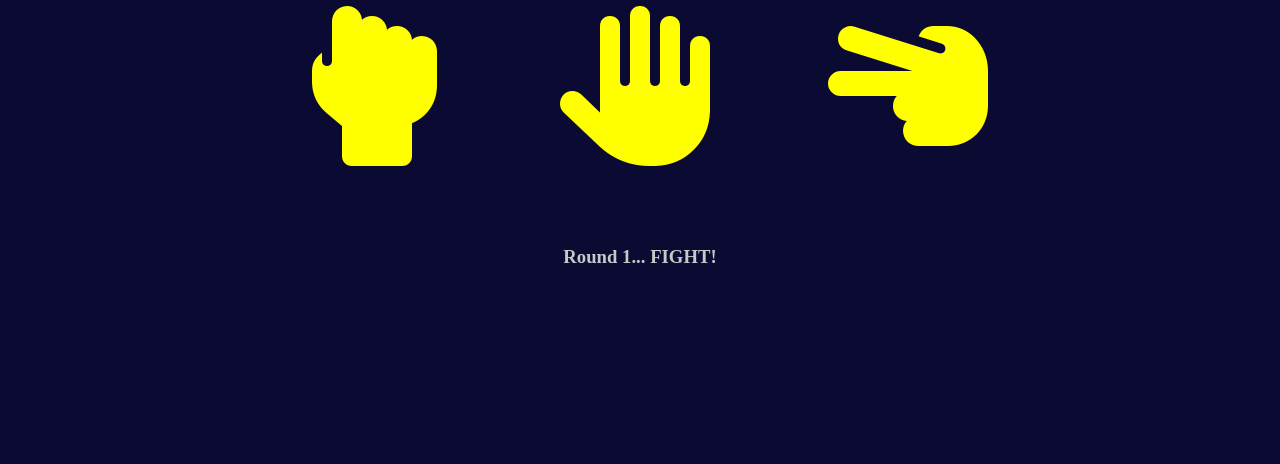
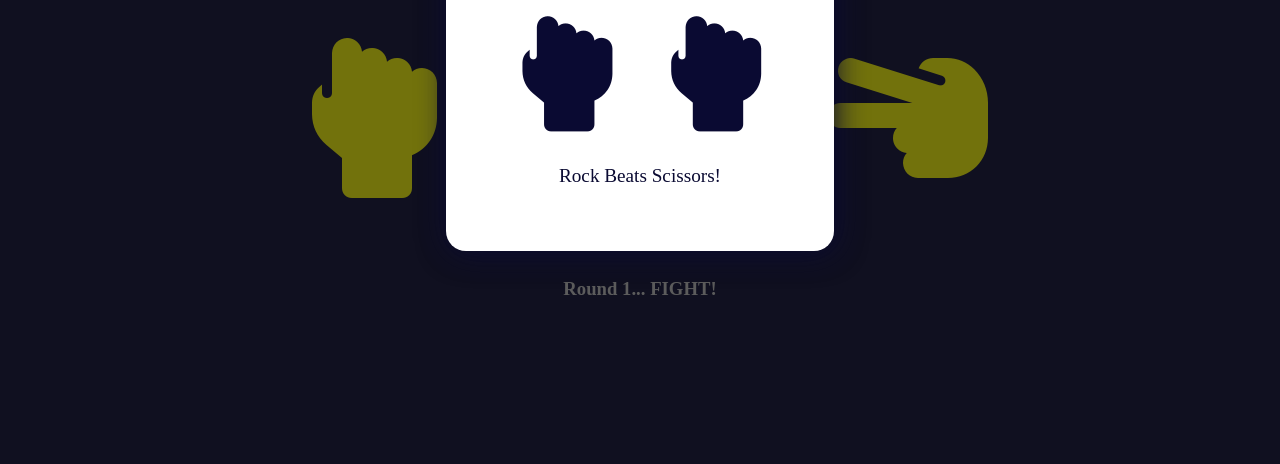
Before and after one commit to eagrcode/Rock-Paper-Scissors, a plain HTML site: page index.html in a window 1280 px wide. Shown: the part 336-800 px from the top of the page. Drawn offline with Linux system fonts and the light colour scheme.

Commit message:
added modal styles

```diff
--- a/index.html
+++ b/index.html
@@ -3,7 +3,7 @@
   <head>
     <meta charset="UTF-8" />
     <title>Rock Paper Scissors</title>
-    <link rel="stylesheet" href="styles.css">
+    <link rel="stylesheet" href="styles.css" />
     <script src="script.js" defer></script>
     <script
       src="https://kit.fontawesome.com/d250e33773.js"
@@ -23,9 +23,21 @@
       </header>
       <h2 id="make-your-selection">Make Your Selection</h2>
       <div class="choices">
-        <i id="rock" class="choice fa-solid fa-hand-back-fist fa-10x fa-fw" style="color:yellow"></i>
-        <i id="paper" class="choice fa-solid fa-hand fa-10x fa-fw" style="color:yellow"></i>
-        <i id="scissors" class="choice fa-solid fa-hand-scissors fa-10x fa-fw" style="color:yellow"></i>
+        <i
+          id="rock"
+          class="choice fa-solid fa-hand-back-fist fa-10x fa-fw"
+          style="color: yellow"
+        ></i>
+        <i
+          id="paper"
+          class="choice fa-solid fa-hand fa-10x fa-fw"
+          style="color: yellow"
+        ></i>
+        <i
+          id="scissors"
+          class="choice fa-solid fa-hand-scissors fa-10x fa-fw"
+          style="color: yellow"
+        ></i>
       </div>
 
       <h3 id="round-counter">Round 1... FIGHT!</h3>
@@ -33,9 +45,11 @@
       <div class="modal">
         <div class="modal-content" id="result">
           <h1>You Win!</h1>
-          <i class="fa-solid fa-hand-back-fist fa-9x"></i>
-          <p>Computer chose Rock</p>
+          <i class="fa-solid fa-hand-back-fist fa-6x fa-fw"></i>
+          <i class="fa-solid fa-hand-back-fist fa-6x fa-fw"></i>
+          <p>Rock Beats Scissors!</p>
         </div>
+      </div>
     </div>
   </body>
 </html>
--- a/styles.css
+++ b/styles.css
@@ -14,7 +14,45 @@ body {
 }
 
 .modal {
-  display: none;
+  /* display: none; */
+  display: flex;
+  position: fixed;
+  z-index: 1;
+
+  height: 100vh;
+  width: 100vw;
+  overflow: auto;
+  background: rgba(20, 20, 20, 0.6);
+  justify-content: center;
+  align-items: center;
+}
+
+.modal-content {
+  background: white;
+  color: rgb(10, 10, 50);
+  text-align: center;
+  padding: 3rem 3rem;
+  border-radius: 20px;
+  font-size: 1.2rem;
+  box-shadow: 2px 2px 30px;
+  animation-name: modalopen;
+  transition: all 0.5s;
+}
+
+.modal-content h1,
+i,
+p {
+  margin: 1rem 0;
+}
+
+@keyframes modalopen {
+  from {
+    opacity: 0;
+  }
+
+  to {
+    opacity: 1;
+  }
 }
 
 .container {
```
